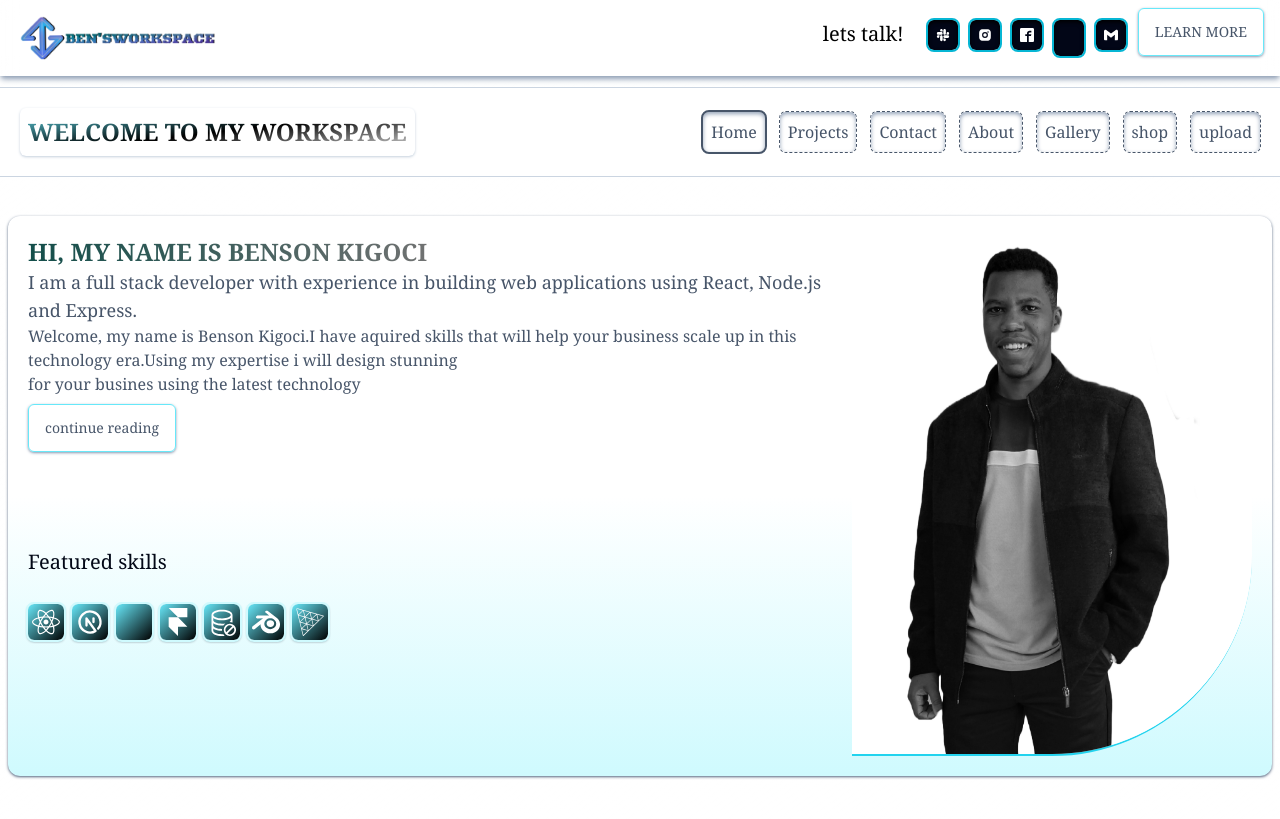
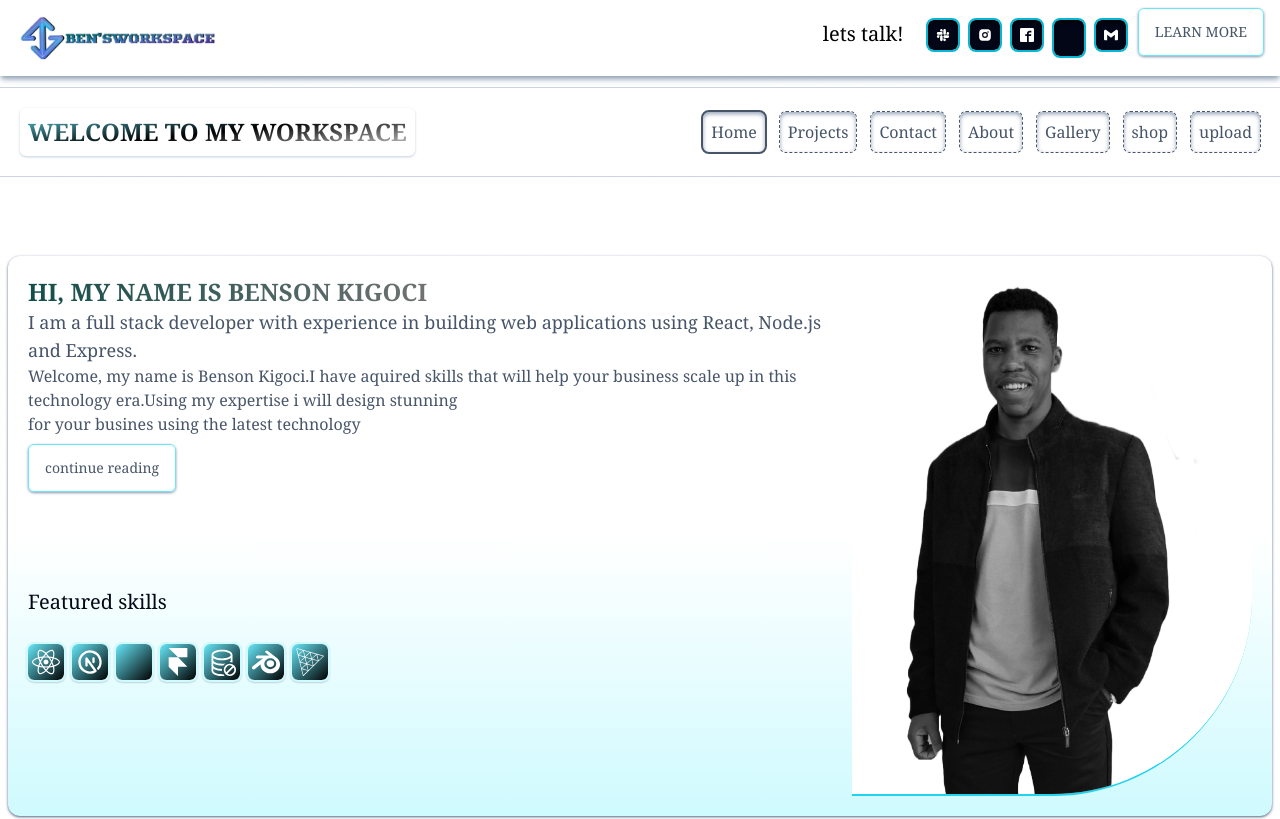
Before and after one commit to ditchk/bendev, a React (Vite) app: page / in a window 1280 px wide. Shown: the top 819 px of the page. Built offline with nearby package versions, Linux system fonts and the light colour scheme; some icons are missing.

Commit message:
my first commit

```diff
--- a/src/global.css
+++ b/src/global.css
@@ -138,7 +138,7 @@
 }
 
 .default_container {
-  @apply flex flex-col justify-center items-center h-full px-2 my-0
+  @apply flex flex-col justify-center items-center h-full px-2 my-10
 }
 .welcome_text {
   @apply hidden font-serif md:flex shadow rounded-md shadow-slate-300 h-fit p-2 text-2xl font-extrabold text-transparent bg-clip-text bg-gradient-to-br from-cyan-300 via-black
```
